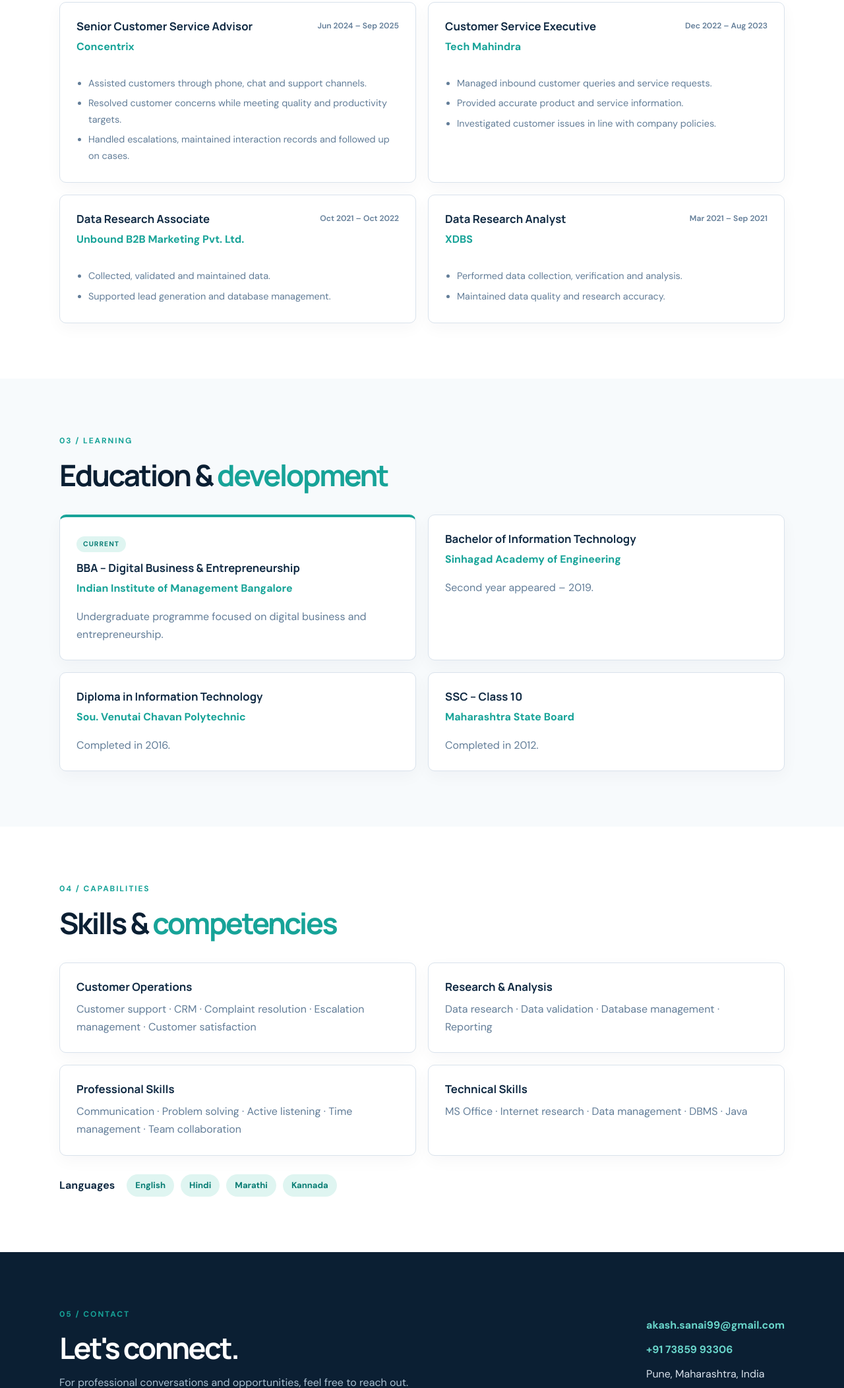
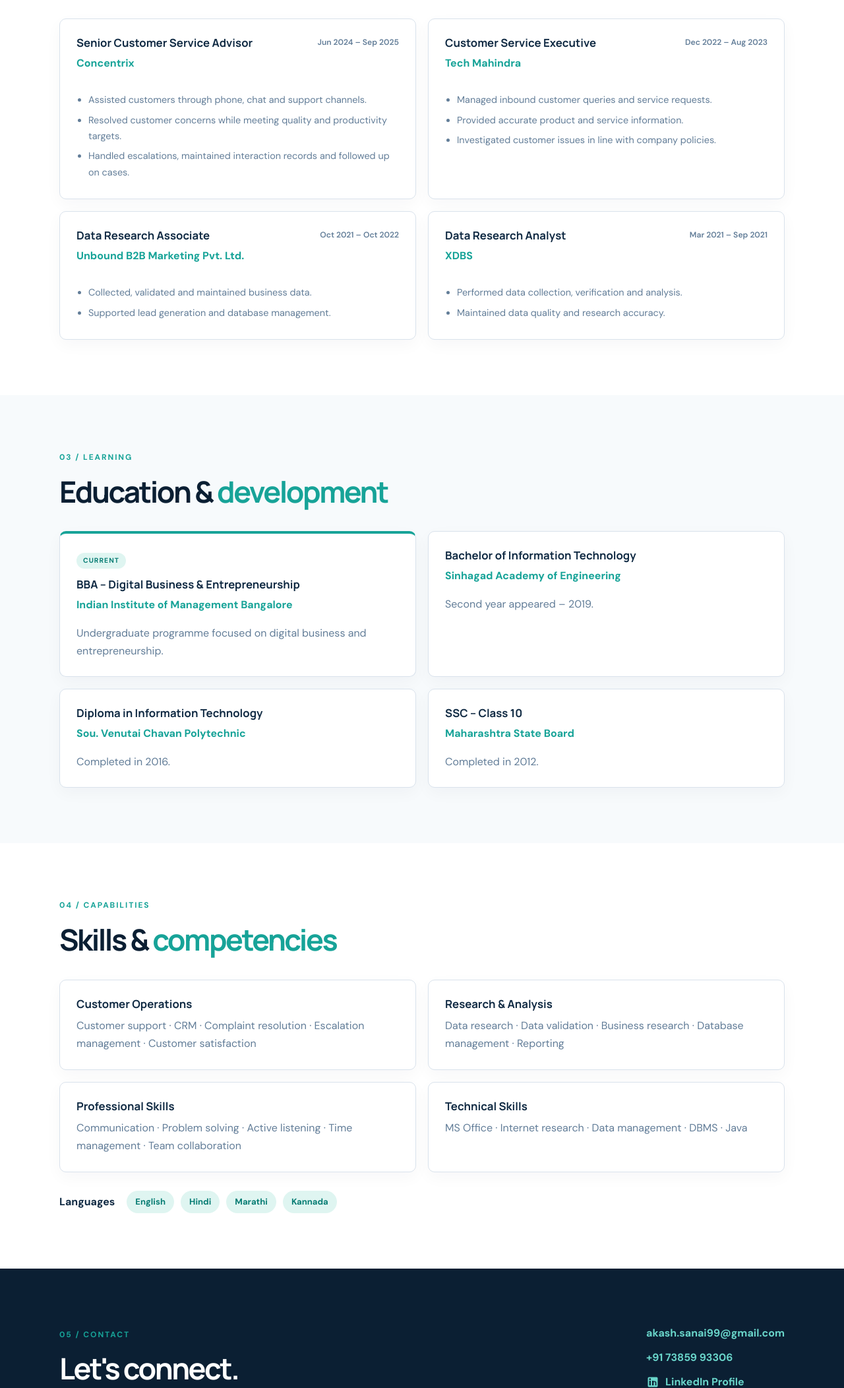
Before and after one commit to akash-sanai/akash-sanai-resume-website, a plain HTML site: page index.html in a window 1280 px wide. Shown: the part 1349-3453 px from the top of the page at 66% size. Drawn offline with Linux system fonts and the light colour scheme.

Commit message:
Add files via upload

```diff
--- a/index.html
+++ b/index.html
@@ -54,7 +54,7 @@
         <p class="eyebrow">01 / INTRODUCTION</p>
         <h2 class="section-title">About <span>me</span></h2>
         <div class="about-grid">
-          <p class="lead">I bring together practical experience in customer-facing operations, with a growing interest in digital business and analytics.</p>
+          <p class="lead">I bring together practical experience in customer-facing operations and business data research, with a growing interest in digital business and analytics.</p>
           <p>My professional experience has helped me develop communication, problem-solving, research and process-compliance skills. Through my studies at IIM Bangalore, I am building a stronger understanding of business, technology and entrepreneurship.</p>
         </div>
       </div>
@@ -74,7 +74,7 @@
         </article>
         <article class="experience-card">
           <div class="experience-top"><div><h3>Data Research Associate</h3><p class="company">Unbound B2B Marketing Pvt. Ltd.</p></div><span class="date">Oct 2021 – Oct 2022</span></div>
-          <ul><li>Collected, validated and maintained data.</li><li>Supported lead generation and database management.</li></ul>
+          <ul><li>Collected, validated and maintained business data.</li><li>Supported lead generation and database management.</li></ul>
         </article>
         <article class="experience-card">
           <div class="experience-top"><div><h3>Data Research Analyst</h3><p class="company">XDBS</p></div><span class="date">Mar 2021 – Sep 2021</span></div>
@@ -101,7 +101,7 @@
       <h2 class="section-title">Skills &amp; <span>competencies</span></h2>
       <div class="skills-grid">
         <article class="skill-card"><h3>Customer Operations</h3><p>Customer support · CRM · Complaint resolution · Escalation management · Customer satisfaction</p></article>
-        <article class="skill-card"><h3>Research &amp; Analysis</h3><p>Data research · Data validation · Database management · Reporting</p></article>
+        <article class="skill-card"><h3>Research &amp; Analysis</h3><p>Data research · Data validation · Business research · Database management · Reporting</p></article>
         <article class="skill-card"><h3>Professional Skills</h3><p>Communication · Problem solving · Active listening · Time management · Team collaboration</p></article>
         <article class="skill-card"><h3>Technical Skills</h3><p>MS Office · Internet research · Data management · DBMS · Java</p></article>
       </div>
@@ -111,7 +111,7 @@
     <section class="section contact-section" id="contact">
       <div class="container contact-inner">
         <div><p class="eyebrow">05 / CONTACT</p><h2 class="section-title">Let's connect.</h2><p class="contact-copy">For professional conversations and opportunities, feel free to reach out.</p></div>
-        <div class="contact-details"><a href="mailto:akash.sanai99@gmail.com">akash.sanai99@gmail.com</a><a href="tel:+917385993306">+91 73859 93306</a><p>Pune, Maharashtra, India</p></div>
+        <div class="contact-details"><a href="mailto:akash.sanai99@gmail.com">akash.sanai99@gmail.com</a><a href="tel:+917385993306">+91 73859 93306</a><a class="linkedin-link" href="https://www.linkedin.com/in/akash-sanai-1b93b6396/" target="_blank" rel="noopener noreferrer" aria-label="Visit Akash Sanai on LinkedIn"><svg class="linkedin-icon" xmlns="http://www.w3.org/2000/svg" viewBox="0 0 24 24" aria-hidden="true"><path fill="currentColor" d="M19 3A2 2 0 0 1 21 5v14a2 2 0 0 1-2 2H5a2 2 0 0 1-2-2V5a2 2 0 0 1 2-2h14ZM8.34 18V9.6H5.55V18h2.79ZM6.95 8.46a1.62 1.62 0 1 0 0-3.24 1.62 1.62 0 0 0 0 3.24ZM18.45 18v-4.6c0-2.2-1.17-3.22-2.73-3.22-1.26 0-1.82.69-2.14 1.17V9.6h-2.79c.04.84 0 8.4 0 8.4h2.79v-4.69c0-.25.02-.5.09-.68.2-.5.65-1.02 1.41-1.02.99 0 1.39.76 1.39 1.87V18h1.98Z"/></svg><span>LinkedIn Profile</span></a><p>Pune, Maharashtra, India</p></div>
       </div>
     </section>
   </main>
--- a/styles.css
+++ b/styles.css
@@ -76,6 +76,9 @@ a { color: inherit; text-decoration: none; }
 .contact-copy { color: #a9bfd0; margin: 0; }
 .contact-details { display: grid; gap: 10px; color: #d9e2ec; }
 .contact-details a { color: #69d5ca; font-weight: 700; }
+.contact-details .linkedin-link { display: inline-flex; align-items: center; gap: 9px; width: fit-content; color: #69d5ca; }
+.linkedin-icon { width: 20px; height: 20px; flex: 0 0 20px; }
+.contact-details .linkedin-link:hover { color: #ffffff; }
 .contact-details p { margin: 0; }
 .site-footer { background: #071827; color: #9fb3c8; padding: 18px 0; font-size: .82rem; }
 .footer-inner { display: flex; justify-content: space-between; gap: 20px; }
```
